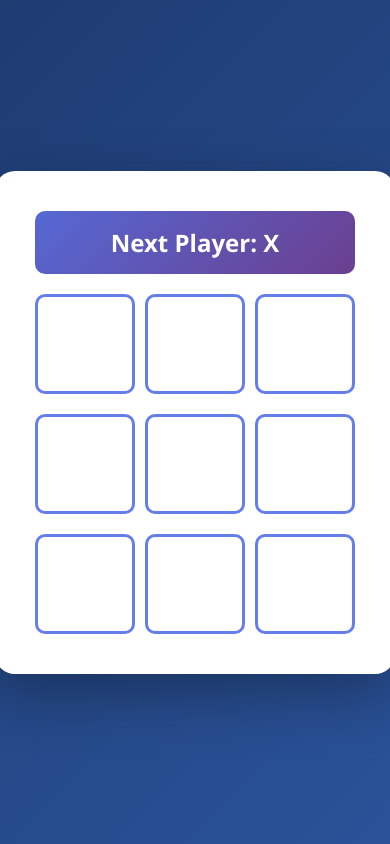
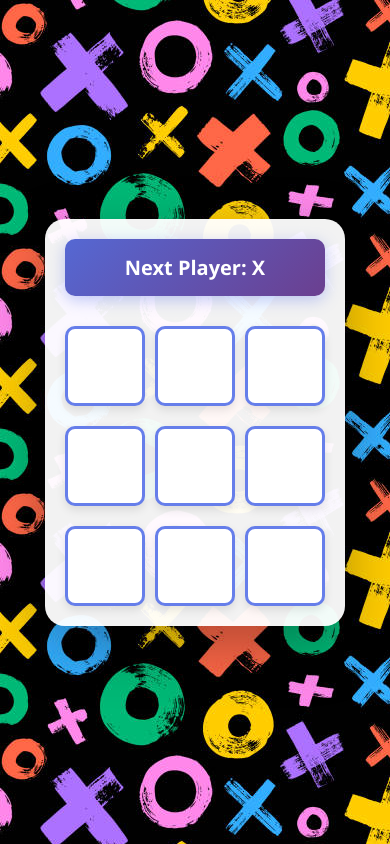
Before and after one commit to Nidhal06/xoGame, a React (Vite) app: page / in a window 390 px wide. Built offline with nearby package versions, Linux system fonts and the light colour scheme.

Commit message:
Refactor CSS styles for layout and appearance

```diff
--- a/src/App.css
+++ b/src/App.css
@@ -1,166 +1,167 @@
-*{box-sizing:border-box;}
-
-body{
-  font-family:Segoe UI,Tahoma,Geneva,Verdana,sans-serif;
-  display:flex;
-  justify-content:center;
-  align-items:center;
-  min-height:100vh;
-  margin:0;
-  background:linear-gradient(135deg,#1e3c72,#2a5298);
+{
+box-sizing: border-box;
 }
 
-.game{
-  padding:40px;
-  background:white;
-  border-radius:20px;
-  box-shadow:0 20px 60px rgba(0,0,0,0.3);
+
+body {
+font-family: 'Segoe UI', Tahoma, Geneva, Verdana, sans-serif;
+display: flex;
+justify-content: center;
+align-items: center;
+min-height: 100vh;
+margin: 0;
+background: url('/public/background.jpg');
 }
 
-.game-board{
-  display:flex;
-  flex-direction:column;
-  gap:20px;
+.game {
+display: flex;
+flex-direction: row;
+gap: 40px;
+padding: 40px;
+background: rgba(255, 255, 255, 0.95);
+border-radius: 20px;
+box-shadow: 0 20px 60px rgba(0, 0, 0, 0.3);
 }
 
-.game-board.winner{
-  animation:boardWin .5s ease;
+.game-board {
+display: flex;
+flex-direction: column;
+gap: 20px;
 }
 
-@keyframes boardWin{
-  0%{transform:scale(1);}
-  30%{transform:scale(1.05);}
-  60%{transform:scale(.97);}
-  100%{transform:scale(1);}
+.status {
+font-size: 24px;
+font-weight: bold;
+text-align: center;
+margin-bottom: 10px;
+padding: 15px;
+background: linear-gradient(135deg, #5568d3 0%, #6b3f8f 100%);
+color: white;
+border-radius: 10px;
+box-shadow: 0 4px 15px rgba(102, 126, 234, 0.4);
 }
 
-.status{
-  font-size:24px;
-  font-weight:bold;
-  text-align:center;
-  padding:15px;
-  background:linear-gradient(135deg,#5568d3,#6b3f8f);
-  color:white;
-  border-radius:10px;
+.board-row {
+display: flex;
+gap: 10px;
 }
 
-.status.win-text{
-  animation:winnerText 1s ease infinite alternate;
+.square {
+width: 100px;
+height: 100px;
+background: white;
+border: 3px solid #667eea;
+border-radius: 10px;
+font-size: 48px;
+font-weight: bold;
+cursor: pointer;
+transition: all 0.3s ease;
+color: #333;
+box-shadow: 0 4px 10px rgba(0, 0, 0, 0.1);
 }
 
-@keyframes winnerText{
-  from{transform:scale(1);letter-spacing:1px;}
-  to{transform:scale(1.05);letter-spacing:4px;}
+.square:hover {
+background: #f0f0f0;
+transform: translateY(-2px);
+box-shadow: 0 6px 20px rgba(102, 126, 234, 0.3);
+border-color: #764ba2;
 }
 
-.board-row{
-  display:flex;
-  gap:10px;
+.square:active {
+transform: translateY(0);
+box-shadow: 0 2px 5px rgba(0, 0, 0, 0.1);
 }
 
-.square{
-  width:100px;
-  height:100px;
-  background:white;
-  border:3px solid #667eea;
-  border-radius:10px;
-  font-size:48px;
-  font-weight:bold;
-  cursor:pointer;
-  transition:.3s;
+.game-info {
+display: flex;
+flex-direction: column;
+gap: 10px;
+min-width: 200px;
 }
 
-.square:hover{
-  transform:translateY(-2px);
-  box-shadow:0 6px 20px rgba(0,0,0,.2);
+.game-info ol {
+list-style: none;
+padding: 0;
+margin: 0;
+display: flex;
+flex-direction: column;
+gap: 8px;
 }
 
-.square:disabled{
-  background:#ddd;
-  cursor:not-allowed;
+.game-info li {
+margin: 0;
 }
 
-.win{
-  position:relative;
-  animation:winnerPulse .6s ease infinite alternate;
-  box-shadow:0 0 20px rgba(0,255,100,.8);
+.game-info button {
+width: 100%;
+padding: 12px 20px;
+background: white;
+border: 2px solid #5568d3;
+border-radius: 8px;
+font-size: 14px;
+font-weight: 600;
+color: #5568d3;
+cursor: pointer;
+transition: all 0.3s ease;
+box-shadow: 0 2px 5px rgba(0, 0, 0, 0.1);
 }
 
-@keyframes winnerPulse{
-  from{transform:scale(1);}
-  to{transform:scale(1.08);}
+.game-info button:hover {
+background: #5568d3;
+color: white;
+transform: translateX(5px);
+box-shadow: 0 4px 15px rgba(102, 126, 234, 0.3);
 }
 
-.win::after{
-  content:"";
-  position:absolute;
-  background:linear-gradient(90deg,red,orange,yellow);
-  border-radius:4px;
-  animation:
-    drawLine .4s ease forwards,
-    glowLine 1s ease infinite alternate;
+.game-info button:active {
+transform: translateX(3px);
 }
 
-@keyframes glowLine{
-  from{filter:drop-shadow(0 0 2px red);}
-  to{filter:drop-shadow(0 0 10px yellow);}
+.square:disabled {
+background-color: #ccc;
+cursor: not-allowed;
+opacity: 0.6;
 }
 
-/* directions */
-
-.win.row::after{
-  top:50%;
-  left:10%;
-  height:6px;
-  width:0%;
+.restart-button {
+margin-top: 20px;
+padding: 12px 20px;
+font-size: 16px;
+font-weight: bold;
+border-radius: 8px;
+border: none;
+cursor: pointer;
+background: #667eea;
+color: white;
+box-shadow: 0 4px 10px rgba(0,0,0,0.2);
+transition: all 0.3s ease;
 }
 
-.win.col::after{
-  left:50%;
-  top:10%;
-  width:6px;
-  height:0%;
+.restart-button:hover {
+background: #5568d3;
+transform: translateY(-2px);
+box-shadow: 0 6px 15px rgba(0,0,0,0.3);
 }
 
-.win.diag1::after{
-  top:50%;
-  left:50%;
-  width:0%;
-  height:6px;
-  transform-origin:left center;
-  transform:rotate(45deg);
+.restart-button:active {
+transform: translateY(0);
+box-shadow: 0 3px 8px rgba(0,0,0,0.2);
 }
 
-.win.diag2::after{
-  top:50%;
-  left:50%;
-  width:0%;
-  height:6px;
-  transform-origin:left center;
-  transform:rotate(-45deg);
+@media (max-width: 768px) {
+.game {
+flex-direction: column;
+padding: 20px;
+gap: 30px;
 }
 
-@keyframes drawLine{
-  to{
-    width:80%;
-    height:80%;
-  }
+.square {
+width: 80px;
+height: 80px;
+font-size: 36px;
 }
 
-.restart-button{
-  margin-top:20px;
-  padding:12px 20px;
-  font-size:16px;
-  font-weight:bold;
-  border:none;
-  border-radius:8px;
-  cursor:pointer;
-  color:white;
-  background:linear-gradient(45deg,#ff416c,#ff4b2b);
-  animation:winButton 1s ease infinite alternate;
+.status {
+font-size: 20px;
 }
-
-@keyframes winButton{
-  from{box-shadow:0 0 10px #ff4b2b;}
-  to{box-shadow:0 0 25px #ff416c;}
 }
```
